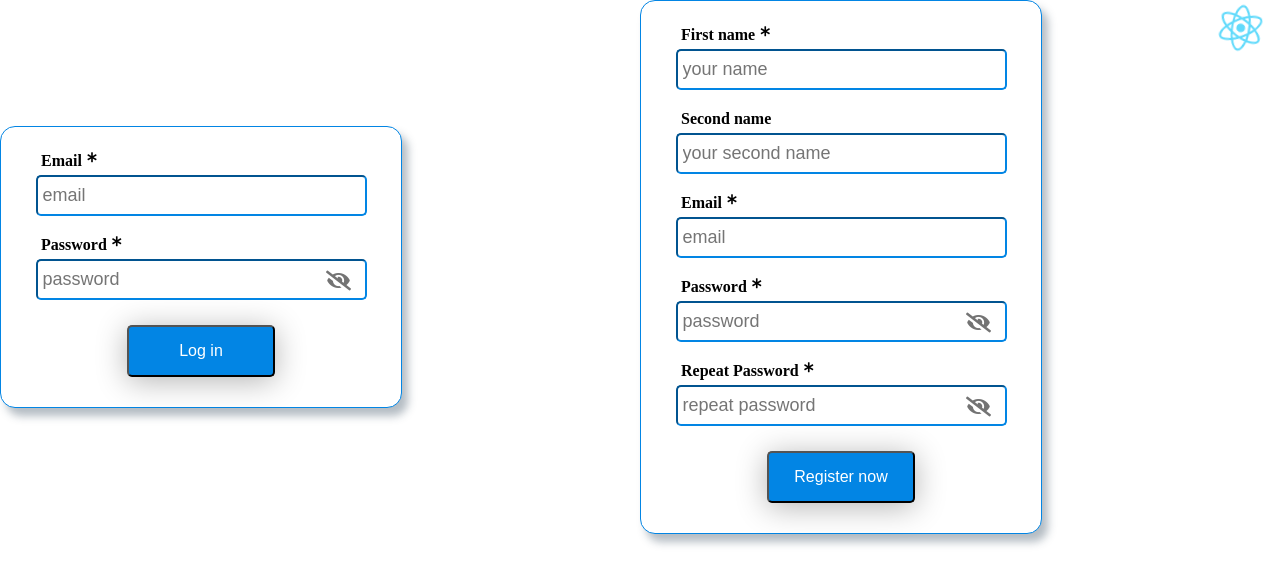
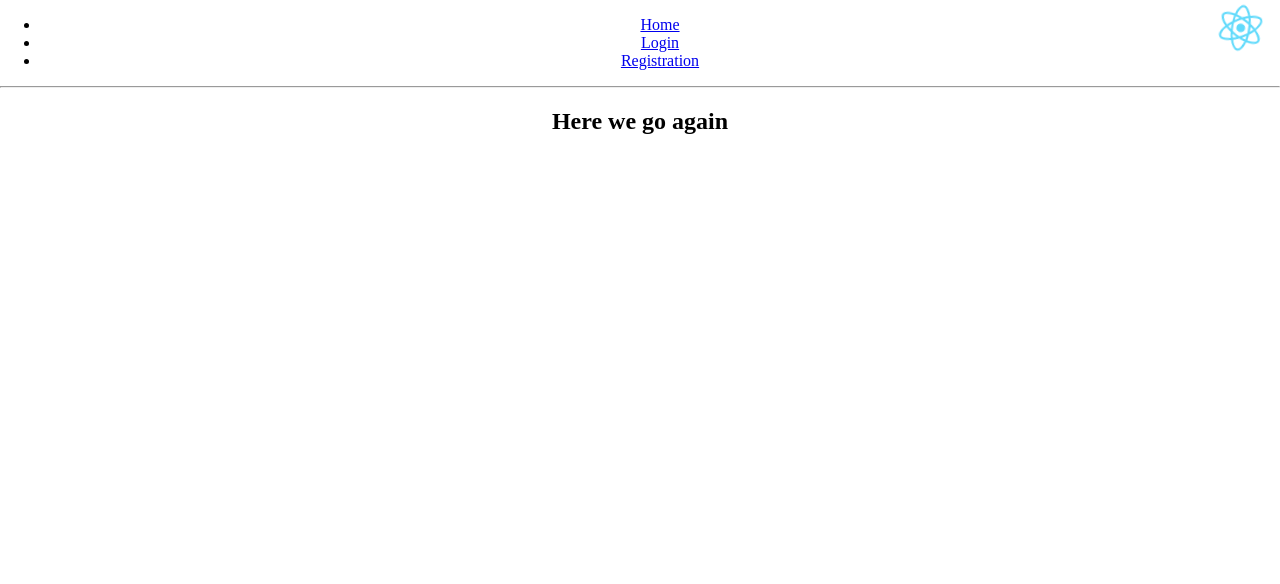
Before and after one commit to nikitonskii/tiny-shop, a React (Create React App) app: page / in a window 1280 px wide. Shown: the top 584 px of the page. Built offline with nearby package versions, Linux system fonts and the light colour scheme.

Commit message:
add react-router

```diff
--- a/package.json
+++ b/package.json
@@ -10,11 +10,10 @@
     "@types/node": "^12.0.0",
     "@types/react": "^17.0.0",
     "@types/react-dom": "^17.0.0",
-
     "@types/react-redux": "^7.1.18",
+    "@types/react-router-dom": "^5.1.8",
     "@types/redux": "^3.6.0",
     "@types/redux-thunk": "^2.1.0",
-
     "@types/sass-loader": "^8.0.2",
     "eslint-config-prettier": "^8.3.0",
     "eslint-plugin-import": "^2.24.0",
@@ -24,9 +23,8 @@
     "prettier": "^2.3.2",
     "react": "^17.0.2",
     "react-dom": "^17.0.2",
-
     "react-redux": "^7.2.4",
-
+    "react-router-dom": "^5.2.0",
     "react-scripts": "4.0.3",
     "redux": "^4.1.1",
     "redux-devtools-extension": "^2.13.9",
--- a/src/App.tsx
+++ b/src/App.tsx
@@ -3,15 +3,13 @@ import React from "react";
 import logo from "./logo.svg";
 import "./app.scss";
 
-import SignIn from "./pages/signIn";
-import SignUp from "./pages/signUp";
+import Router from "./router";
 
 const App: React.FC = (): JSX.Element => {
   return (
     <div className="app">
       <img src={logo} className="app-logo" alt="logo" />
-      <SignIn />
-      <SignUp />
+      <Router />
     </div>
   );
 };
--- a/src/index.tsx
+++ b/src/index.tsx
@@ -1,18 +1,25 @@
-import React from 'react';
-import ReactDOM from 'react-dom';
-import './index.scss';
-import App from './App';
-import reportWebVitals from './reportWebVitals';
-import { Provider } from 'react-redux';
-import store from './store/store';
+import React from "react";
+import ReactDOM from "react-dom";
+import { Provider } from "react-redux";
+import { BrowserRouter } from "react-router-dom";
+
+import "./index.scss";
+
+import App from "./App";
+
+import reportWebVitals from "./reportWebVitals";
+
+import store from "./store/store";
 
 ReactDOM.render(
   <React.StrictMode>
-    <Provider store={store}>
-      <App />
-    </Provider>
+    <BrowserRouter>
+      <Provider store={store}>
+        <App />
+      </Provider>
+    </BrowserRouter>
   </React.StrictMode>,
-  document.getElementById('root')
+  document.getElementById("root"),
 );
 
 // If you want to start measuring performance in your app, pass a function
--- /dev/null
+++ b/src/router/index.tsx
@@ -0,0 +1,47 @@
+import React from "react";
+import { Switch, Route, Link } from "react-router-dom";
+
+import SignIn from "../pages/signIn";
+import SignUp from "../pages/signUp";
+
+const Router: React.FC = (): JSX.Element => {
+  return (
+    <div style={{ width: "100%" }}>
+      <ul>
+        <li>
+          <Link to="/">Home</Link>
+        </li>
+        <li>
+          <Link to="/signin">Login</Link>
+        </li>
+        <li>
+          <Link to="/signup">Registration</Link>
+        </li>
+      </ul>
+
+      <hr />
+
+      <Switch>
+        <Route exact path="/">
+          <Home />
+        </Route>
+        <Route path="/signin">
+          <SignIn />
+        </Route>
+        <Route path="/signup">
+          <SignUp />
+        </Route>
+      </Switch>
+    </div>
+  );
+};
+
+export default Router;
+
+function Home() {
+  return (
+    <div>
+      <h2>Here we go again </h2>
+    </div>
+  );
+}
```
Also changed, not shown: 1 other file (tests, documents, lock files or other folders).
